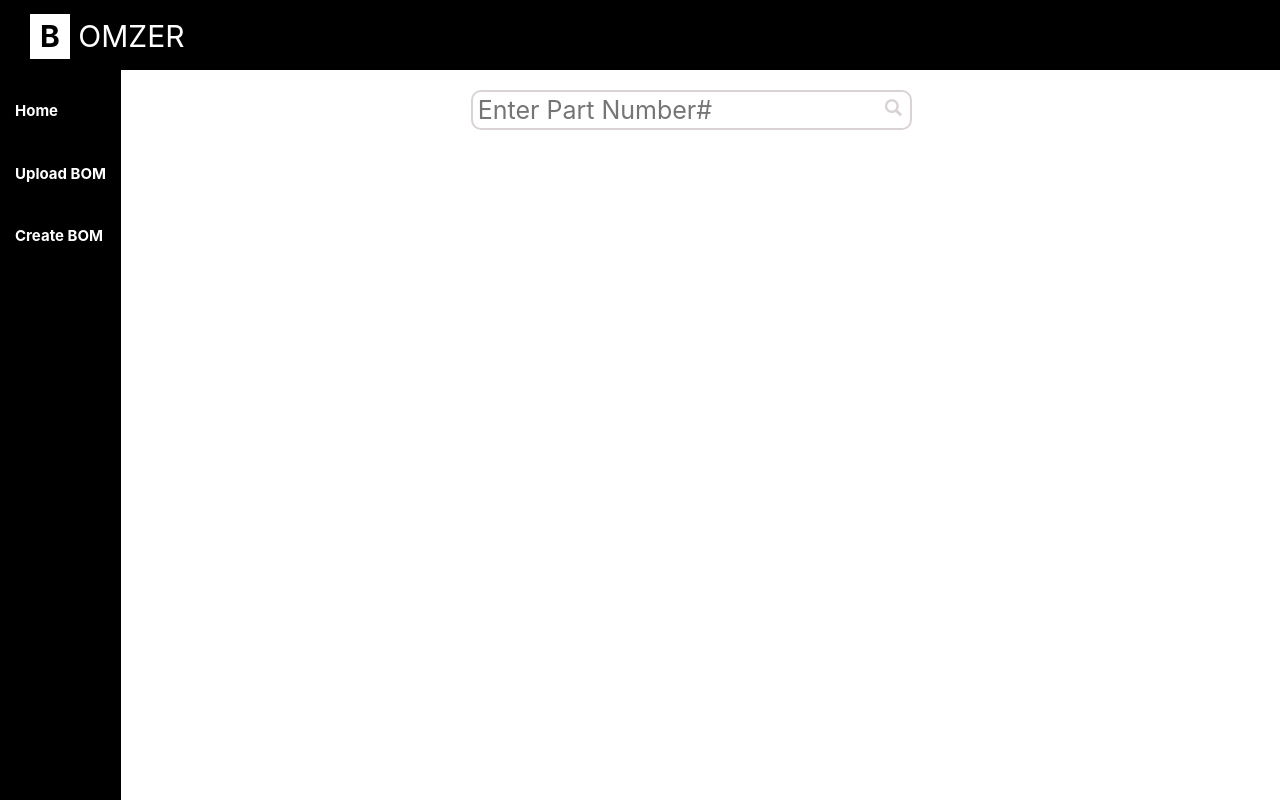
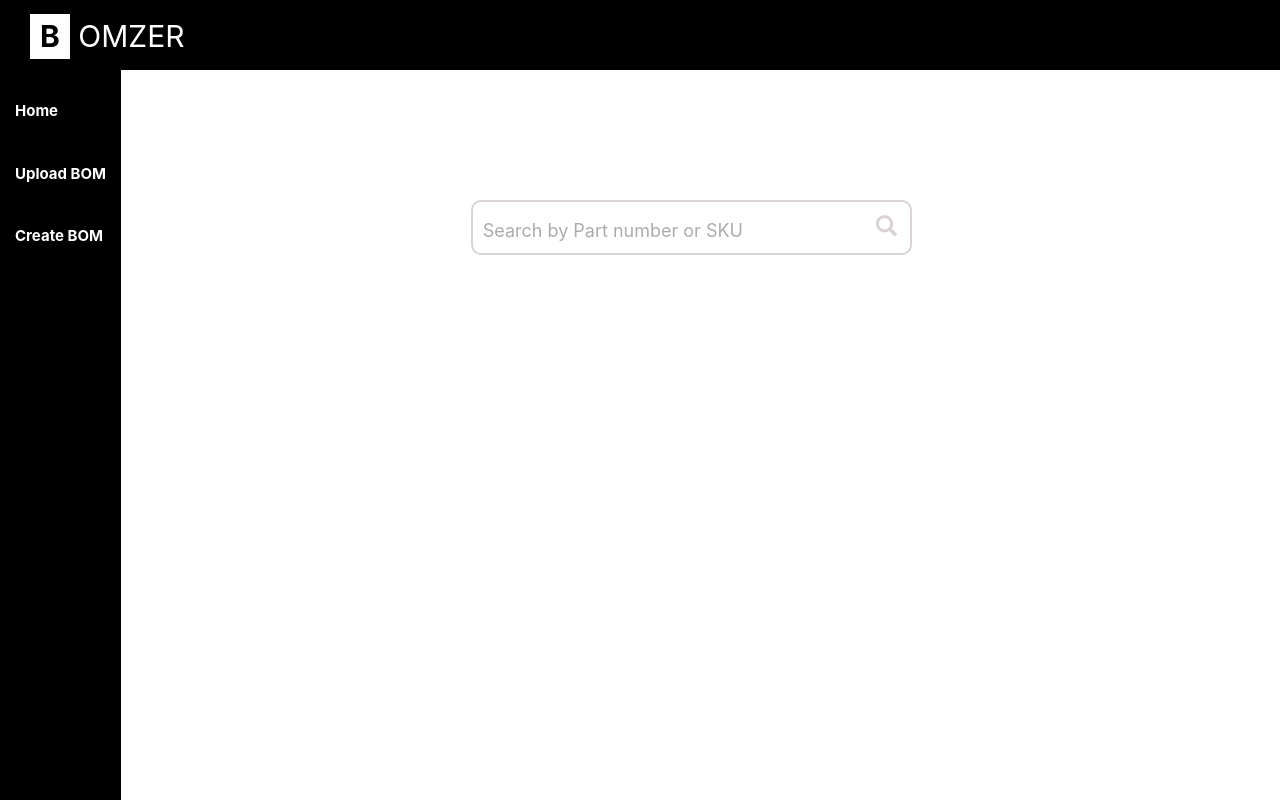
Before and after one commit to Santosh183/Bomzer, an Angular app: page /home in a window 1280 px wide. Built offline with nearby package versions, Linux system fonts and the light colour scheme.

Commit message:
Changes afer small suggestions

```diff
--- a/src/app/create-bom/create-bom.component.html
+++ b/src/app/create-bom/create-bom.component.html
@@ -28,7 +28,7 @@
     </thead>
     <tbody>
       <tr *ngFor="let row of rows; let i = index">
-        <td> <input placeholder="Add Mfg. Part#/SKU" [(ngModel)]="row.partNumber" (keyup.enter)="fetchValues(row.partNumber,false)" type="text"> </td>
+        <td> <input placeholder="Add Part No" [(ngModel)]="row.partNumber" (keyup.enter)="fetchValues(row.partNumber,false)" type="text"> </td>
         <td ><input class="quantity" placeholder="quantity" value="1" [(ngModel)]="row.quantity" (change)="updatePrice(row.partNumber)" (keyup)="updatePrice(row.partNumber)" type="number"> </td>
         <td>{{row.manufacturer}}</td>
         <td class="mouser-data">{{row.mouser?.price}}</td>
--- a/src/app/create-bom/create-bom.component.scss
+++ b/src/app/create-bom/create-bom.component.scss
@@ -2,14 +2,14 @@ td,th {
     padding: 10px 5px;
     text-align: center;
 }
-.mouser {
+/*.mouser {
     background:#9e815c
 
-}
-.digikey {
+}*/
+/*.digikey {
     background: #7490b4;
 
-}
+} */
 /*
 .mouser-data {
     background:#b3a797
@@ -21,6 +21,9 @@ td,th {
 }
 */
 .top-heading {
+    background: #17c2d5;
+    color: white;
+    font-size: 18px;
     th{
         border:none;
         text-align: center;
--- a/src/app/home/home.component.html
+++ b/src/app/home/home.component.html
@@ -1,5 +1,5 @@
 <div class="search-main col-12">
-    <input (keyup.enter)="fetchValues($event.target.value)" placeholder="Enter Part Number#" type="text">
+    <input (keyup.enter)="fetchValues($event.target.value)" placeholder="Search by Part number or SKU" type="text">
     <span (click)="fetchValues($event.target.value)" class="glyphicon glyphicon-search"></span>
 </div>
 <div *ngIf="showDetails" class="data-container">
@@ -9,23 +9,28 @@
         </div>
         <div class="main-data float-left">
             <div>
-                <span class="heading">Part NO: </span>{{partData.ManufacturerPartNumber}}
+                <span class="heading">Part No: </span>{{partData.ManufacturerPartNumber}}
             </div>
             <div>
-                <span class="heading">Part description: </span>
+                <span class="heading">Part Description: </span>
                 {{partData.Description}}
+            </div>
+            <div > <span class="heading">Price/Unit: </span>
+                {{partData.PriceBreaks[0].Price}}
+            </div>
+            <div > <span class="heading"> Manufacturer:
+                 </span> {{partData.Manufacturer}}
             </div>
         </div>
     </div>
-    <div class="info"> <span class="heading"> Manufacturer:  </span> {{partData.Manufacturer}}</div>
     <div class="info"> <span class="heading"> Category: </span> {{partData.Category}}</div>
-    <div class="info"> <span class="heading"> Detailed Pdf:  </span>
-       <a  href="{{partData.DataSheetUrl}}" target="_blank"> details.pdf</a>
+    <div class="info"> <span class="heading"> Datasheet:  </span>
+       <a  href="{{partData.DataSheetUrl}}" target="_blank">{{partData.DataSheetUrl}}</a>
     </div>
-    <div class="info"> <span class="heading"> Visit Supplier :</span>
-        <a  href="{{partData.ProductDetailUrl}}" target="_blank">visitwebsite</a>
+    <div class="info"> <span class="heading"> Supplier Website:  </span>
+        <a  href="{{partData.ProductDetailUrl}}" target="_blank">{{partData.ProductDetailUrl}}</a>
     </div>
-    <div class="info"> <span class="heading">Price/Unit :</span>
-        {{partData.PriceBreaks[0].Price}}
+    <div class="info"> <span class="heading">Lead Time: </span>
+        {{partData.LeadTime}}
     </div>
 </div>
--- a/src/app/home/home.component.scss
+++ b/src/app/home/home.component.scss
@@ -1,12 +1,12 @@
 .search-main {
     margin-left: 30%;
-    margin-top:20px;
+    margin-top:130px;
     width: 40%;
     position: relative;
     input {
         display: inline-block;
         width: 100%;
-        height: 40px;
+        height: 55px;
         border-radius: 10px;
         border: 2px solid #dad3d3;
         font-size: 25px;
@@ -14,18 +14,28 @@
     }
     .glyphicon {
         position: absolute;
-        right: 25px;
-        font-size: 17px;
-        top: 10px;
-        color:#dad3d3;
+        right: 30px;
+        font-size: 21px;
+        top: 15px;
+        color: #dad3d3;
     }
     input:focus {
         border-radius: 10px;
-        border: 2px solid #dad3d3;
+        outline: none;
+    }
+    ::-webkit-input-placeholder { /* Chrome/Opera/Safari */
+        font-size: 18px;
+        opacity: 0.6;
+        padding-left: 5px;
+    }
+    ::-moz-placeholder { /* Firefox 19+ */
+        font-size: 18px;
+        opacity: 0.6;
+        padding-left: 5px;
     }
 }
 .data-container {
-    height: 500px;
+    height: 400px;
     overflow: auto;
     font-size: 18px;
     opacity: 0.8;
@@ -44,3 +54,8 @@ span.heading {
     clear:both;
     padding: 10px;
 }
+.main-data {
+    div {
+        padding: 2.5px 0px;
+    }
+}
--- a/src/app/upload-bom/upload-bom.component.scss
+++ b/src/app/upload-bom/upload-bom.component.scss
@@ -2,6 +2,7 @@ td,th {
     padding: 10px 5px;
     text-align: center;
 }
+/*
 .mouser {
     background:#9e815c
 
@@ -9,7 +10,7 @@ td,th {
 .digikey {
     background: #7490b4;
 
-}
+}*/
 /*
 .mouser-data {
     background:#b3a797
@@ -84,6 +85,9 @@ tr.button:hover {
     margin-bottom: 20px;
 }
 .top-heading {
+    background: #17c2d5;
+    color: white;
+    font-size: 18px;
     button {
         width: 150px;
         height: 40px;
--- a/src/styles.scss
+++ b/src/styles.scss
@@ -1,7 +1,7 @@
 /* You can add global styles to this file, and also import other style files */
 
 body {
-    font-size: 20px;
+    font-size: 1.5rem !important;
 }
 app-create-bom,app-upload-bom,app-home {
     margin-left: 8%;
```
